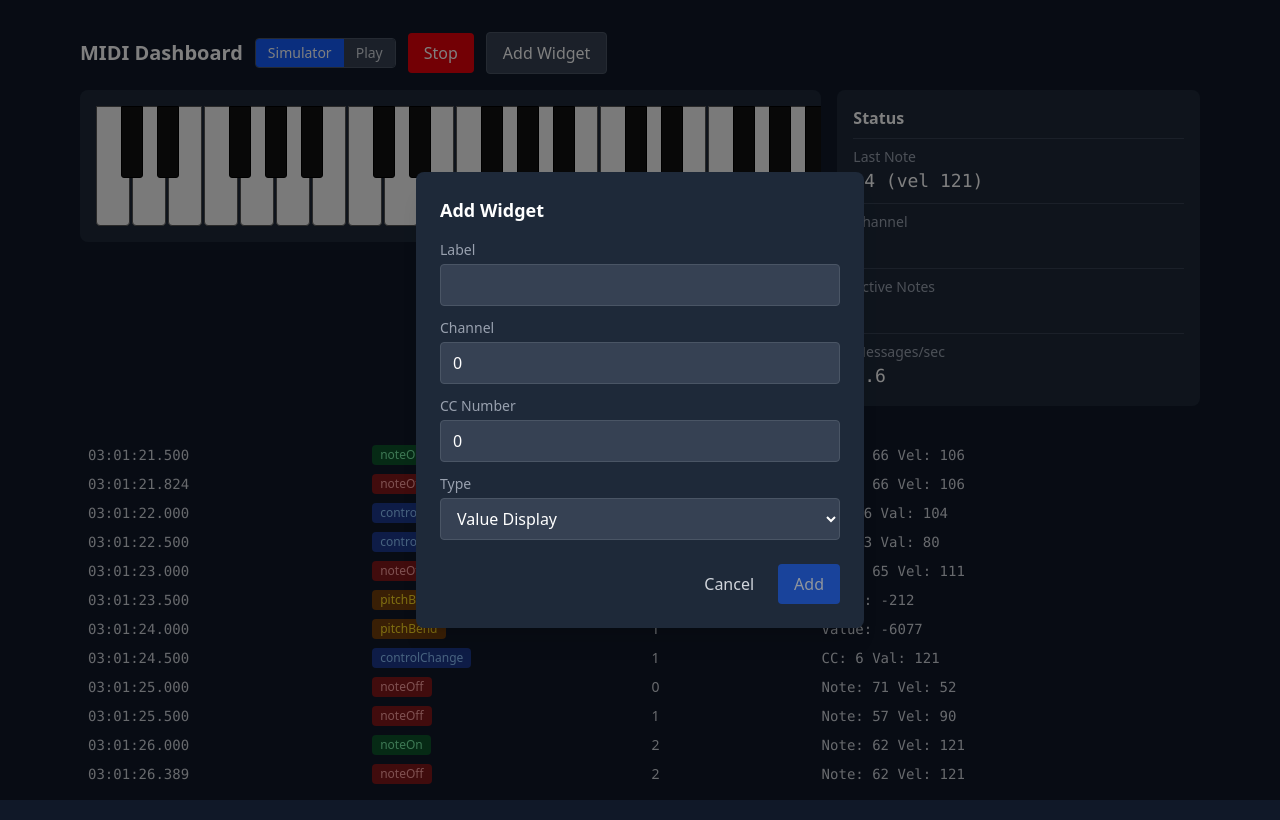
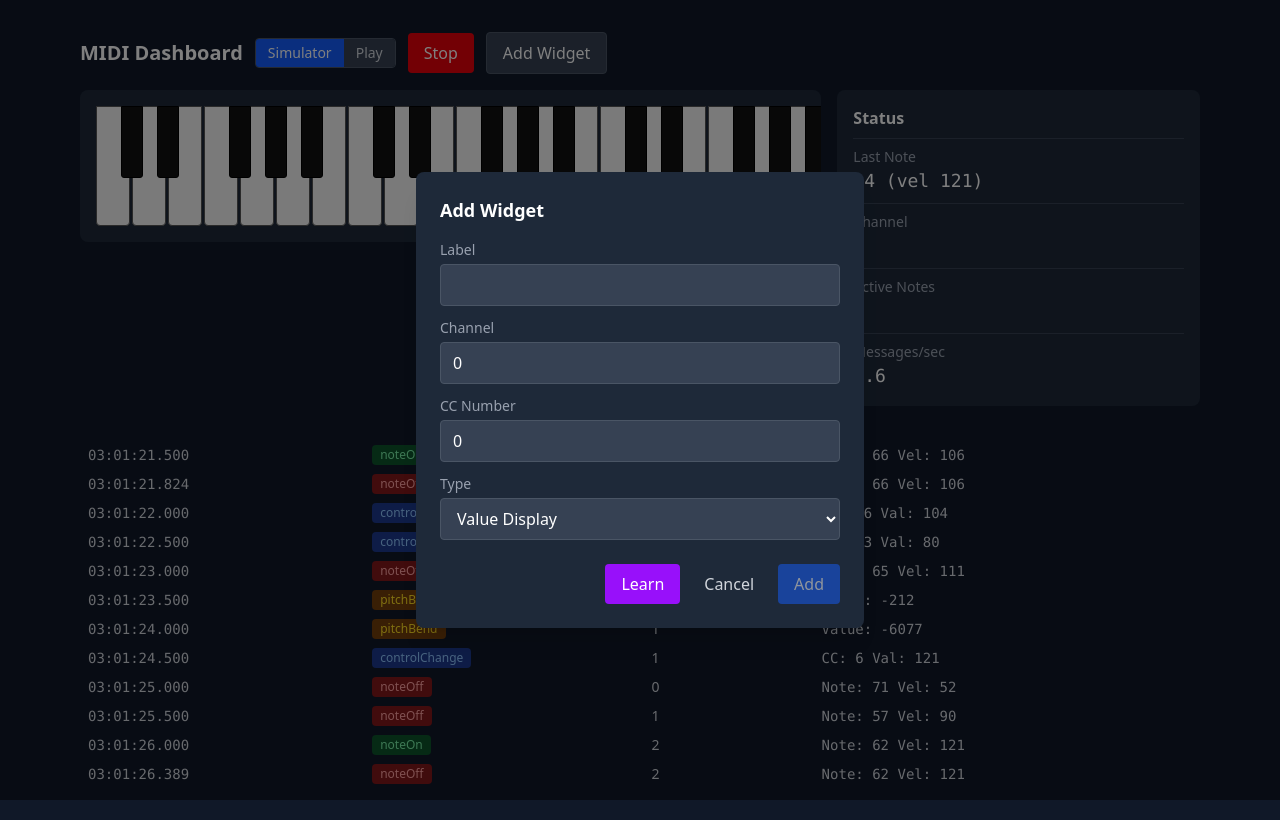
Before and after one commit to akisma/flex-midi, a React (Vite) app: page / in a window 1280 px wide. Both pictures are taken after a click on the button "Add Widget". Built offline with nearby package versions, Linux system fonts and the light colour scheme.

Commit message:
feat: ralph implementation of midi-learn.md

```diff
--- a/src/web/AddWidgetDialog.tsx
+++ b/src/web/AddWidgetDialog.tsx
@@ -1,18 +1,38 @@
-import React, { useState } from 'react';
-import type { WidgetConfig } from '../types.js';
+import React, { useState, useEffect } from 'react';
+import type { WidgetConfig, MidiMessage } from '../types.js';
+import { midiNoteName } from './utils.js';
 
 interface AddWidgetDialogProps {
   open: boolean;
   onAdd: (config: WidgetConfig) => void;
   onClose: () => void;
+  lastMidiMessage?: MidiMessage | null;
 }
 
-export function AddWidgetDialog({ open, onAdd, onClose }: AddWidgetDialogProps): React.ReactElement | null {
+export function AddWidgetDialog({ open, onAdd, onClose, lastMidiMessage }: AddWidgetDialogProps): React.ReactElement | null {
   const [label, setLabel] = useState('');
   const [channel, setChannel] = useState(0);
   const [cc, setCc] = useState(0);
   const [type, setType] = useState<'value' | 'onoff' | 'range' | 'toggle' | 'note'>('value');
   const [threshold, setThreshold] = useState(64);
+  const [learning, setLearning] = useState(false);
+
+  useEffect(() => {
+    if (!learning || !lastMidiMessage) return;
+    if (lastMidiMessage.type === 'controlChange') {
+      setChannel(lastMidiMessage.channel);
+      setCc(lastMidiMessage.controller);
+      setLabel(`CC ${lastMidiMessage.controller}`);
+      setType('range');
+      setLearning(false);
+    } else if (lastMidiMessage.type === 'noteOn') {
+      setChannel(lastMidiMessage.channel);
+      setCc(lastMidiMessage.note);
+      setLabel(midiNoteName(lastMidiMessage.note));
+      setType('note');
+      setLearning(false);
+    }
+  }, [lastMidiMessage, learning]);
 
   if (!open) return null;
 
@@ -43,6 +63,7 @@ export function AddWidgetDialog({ open, onAdd, onClose }: AddWidgetDialogProps):
     setCc(0);
     setType('value' as 'value' | 'onoff' | 'range' | 'toggle' | 'note');
     setThreshold(64);
+    setLearning(false);
     onClose();
   };
 
@@ -50,6 +71,20 @@ export function AddWidgetDialog({ open, onAdd, onClose }: AddWidgetDialogProps):
     <div className="fixed inset-0 bg-black/50 flex items-center justify-center z-50">
       <div className="bg-gray-800 rounded-lg p-6 w-full max-w-md shadow-xl">
         <h2 className="text-lg font-bold text-white mb-4">Add Widget</h2>
+        {learning ? (
+          <div className="flex flex-col items-center justify-center py-8 gap-4">
+            <div className="flex items-center gap-3">
+              <div className="w-3 h-3 rounded-full bg-purple-500 animate-pulse" />
+              <span className="text-white text-sm">Waiting for MIDI input...</span>
+            </div>
+            <button
+              className="px-4 py-2 rounded font-medium text-gray-300 hover:text-white border border-gray-600"
+              onClick={() => setLearning(false)}
+            >
+              Cancel Learn
+            </button>
+          </div>
+        ) : (
         <div className="flex flex-col gap-3">
           <div>
             <label htmlFor="widget-label" className="text-sm text-gray-400 mb-1 block">Label</label>
@@ -126,7 +161,16 @@ export function AddWidgetDialog({ open, onAdd, onClose }: AddWidgetDialogProps):
             </div>
           )}
         </div>
+        )}
         <div className="flex justify-end gap-2 mt-6">
+          {!learning && (
+            <button
+              className="px-4 py-2 rounded font-medium bg-purple-600 text-white hover:bg-purple-700"
+              onClick={() => setLearning(true)}
+            >
+              Learn
+            </button>
+          )}
           <button
             className="px-4 py-2 rounded font-medium text-gray-300 hover:text-white"
             onClick={handleClose}
--- a/src/web/App.tsx
+++ b/src/web/App.tsx
@@ -23,6 +23,7 @@ export function App(): React.ReactElement {
   const [ccValues, setCcValues] = useState<Map<string, number>>(new Map());
   const [noteVelocities, setNoteVelocities] = useState<Map<string, number>>(new Map());
   const [addDialogOpen, setAddDialogOpen] = useState(false);
+  const [lastMidiMessage, setLastMidiMessage] = useState<MidiMessage | null>(null);
   const simulatorRef = useRef<MidiSimulator | null>(null);
   const timestampsRef = useRef<Date[]>([]);
 
@@ -62,6 +63,7 @@ export function App(): React.ReactElement {
     if ('channel' in message) {
       setLastChannel(message.channel);
     }
+    setLastMidiMessage(message);
     timestampsRef.current.push(new Date());
   };
 
@@ -192,6 +194,7 @@ export function App(): React.ReactElement {
             setAddDialogOpen(false);
           }}
           onClose={() => setAddDialogOpen(false)}
+          lastMidiMessage={lastMidiMessage}
         />
       </div>
     </div>
```
Also changed, not shown: 1 other file (tests, documents, lock files or other folders).
